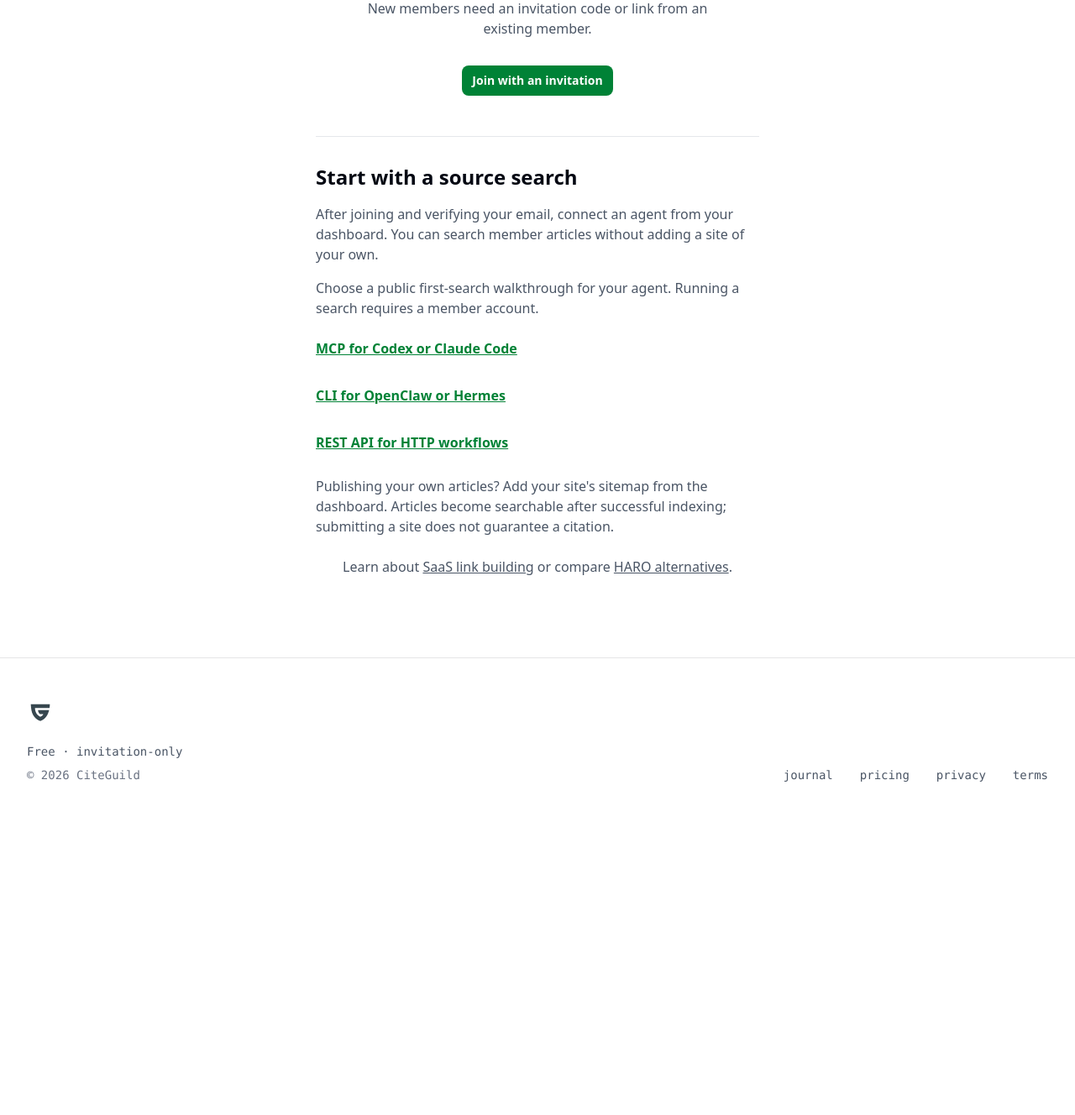
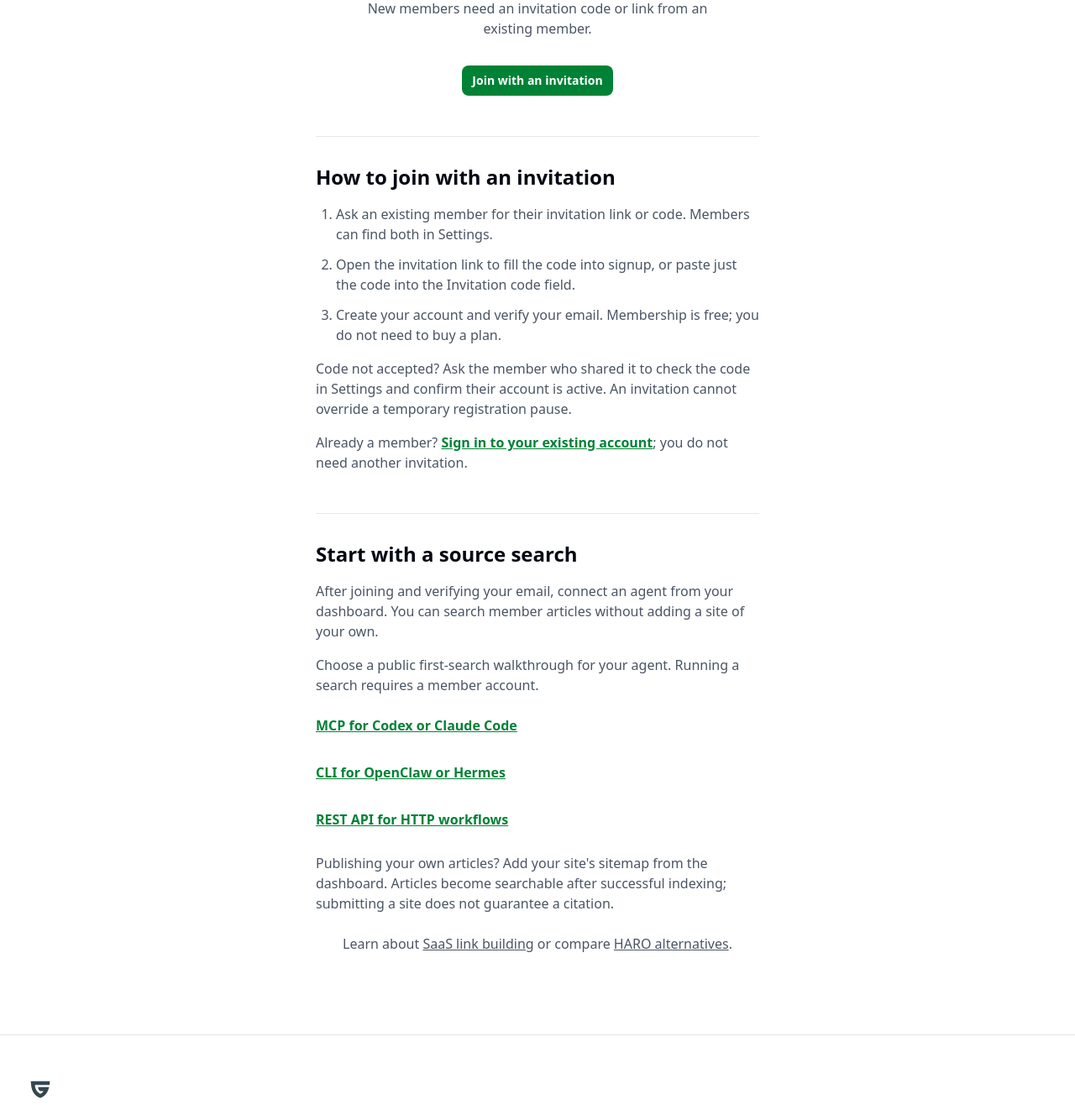
Before and after one commit to LVTD-LLC/citeguild, a Django app: template frontend/templates/pages/pricing.html in a window 1280 px wide. Shown: the part 339-1667 px from the top of the page at 84% size. Before the commit the page ends 1270 px from the top, so only its background shows below. Run offline with Django 5.2, Linux system fonts and the light colour scheme; the template is opened without the code that fills it, so the values that code supplies are empty; style sheets or scripts are compiled from the project's sources; some libraries are stand-ins or nearby versions.

Commit message:
Help invited members recover and complete signup (#113)
* Clarify invitation onboarding and add safe signup help paths

* Patch audited DNS and OpenTelemetry dependencies to unblock shipping

---------

Co-authored-by: Scribe <scribe@gregagi.com>

```diff
--- a/citeguild/sitemaps.py
+++ b/citeguild/sitemaps.py
@@ -61,7 +61,7 @@ class StaticViewSitemap(ConfiguredSitemapMixin, sitemaps.Sitemap):
         if item == "landing":
             return date(2026, 11, 10)
         if item == "pricing":
-            return date(2026, 11, 10)
+            return date(2026, 11, 17)
         return SAAS_LINK_BUILDING_UPDATED_AT if item == "saas_link_building" else None
 
     def location(self, item):
--- /dev/null
+++ b/frontend/templates/account/partials/invitation_help.html
@@ -0,0 +1,4 @@
+<a class="app-focus mt-2 inline-flex min-h-12 items-center text-sm font-semibold text-green-700 underline hover:text-green-800 dark:text-green-300 dark:hover:text-green-200"
+   href="{% url 'pricing' %}#membership-invitations"
+   target="_blank"
+   rel="noopener">Invitation help (opens in a new tab)</a>
--- a/frontend/templates/account/signup.html
+++ b/frontend/templates/account/signup.html
@@ -30,6 +30,7 @@
                         <p class="mt-2 text-sm text-red-700 dark:text-red-300">{{ error }}</p>
                     {% endfor %}
                     <p class="mt-2 text-sm text-gray-600 dark:text-gray-300">Free to use. Ask an existing member for an invitation code or link.</p>
+                    {% include "account/partials/invitation_help.html" %}
                 </div>
                 <input type="hidden" name="remember" value="true" />
                 <div class="-space-y-px rounded-md shadow-sm">
--- a/frontend/templates/account/signup_by_passkey.html
+++ b/frontend/templates/account/signup_by_passkey.html
@@ -31,6 +31,7 @@
                         <p class="mt-2 text-sm text-red-700 dark:text-red-300">{{ error }}</p>
                     {% endfor %}
                     <p class="mt-2 text-sm text-gray-600 dark:text-gray-300">Free to use. Ask an existing member for an invitation code or link.</p>
+                    {% include "account/partials/invitation_help.html" %}
                 </div>
                 <div class="-space-y-px rounded-md shadow-sm">
                     {% if form.username %}
--- a/frontend/templates/pages/pricing.html
+++ b/frontend/templates/pages/pricing.html
@@ -16,6 +16,18 @@
         {% else %}
             <a href="{% url 'account_signup' %}" class="app-button-primary mt-8">Join with an invitation</a>
         {% endif %}
+        <section aria-labelledby="membership-invitations"
+                 class="mt-12 border-t border-gray-200 pt-8 text-left dark:border-gray-700">
+            <h2 id="membership-invitations" class="text-2xl font-semibold">How to join with an invitation</h2>
+            <ol class="app-text-muted mt-4 list-decimal space-y-3 pl-6">
+                <li>Ask an existing member for their invitation link or code. Members can find both in Settings.</li>
+                <li>Open the invitation link to fill the code into signup, or paste just the code into the Invitation code field.</li>
+                <li>Create your account and verify your email. Membership is free; you do not need to buy a plan.</li>
+            </ol>
+            <p class="app-text-muted mt-4">Code not accepted? Ask the member who shared it to check the code in Settings and confirm their account is active. An invitation cannot override a temporary registration pause.</p>
+            <p class="app-text-muted mt-4">Already a member? <a class="app-focus font-semibold text-green-700 underline hover:text-green-800 dark:text-green-300 dark:hover:text-green-200"
+    href="{% url 'account_login' %}">Sign in to your existing account</a>; you do not need another invitation.</p>
+        </section>
         <section aria-labelledby="first-search-heading"
                  class="mt-12 border-t border-gray-200 pt-8 text-left dark:border-gray-700">
             <h2 id="first-search-heading" class="text-2xl font-semibold">Start with a source search</h2>
```
Also changed, not shown: apps/pages/tests.py (+33 -0 lines), docs/invitations.md (+8 -0 lines), CHANGELOG.md, 1 other file.
